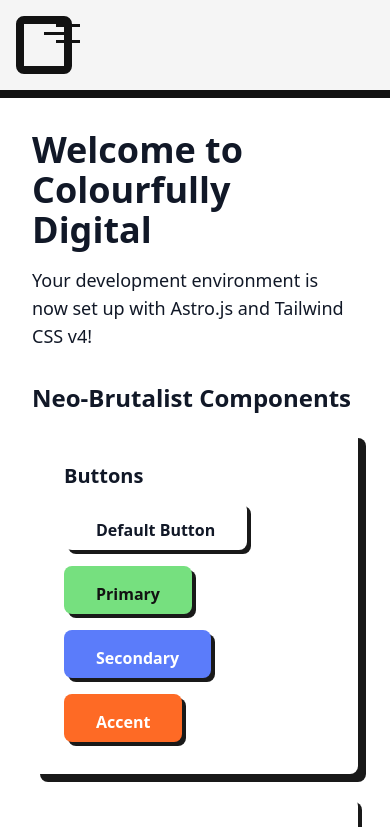
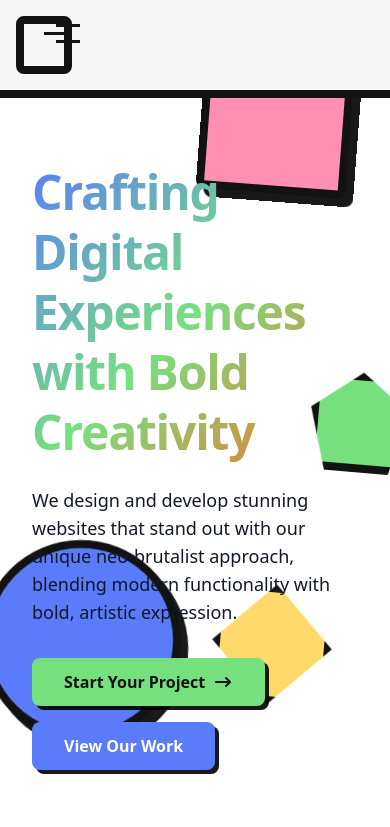
Before and after one commit to colourfullydigital/colourfully.digital, an Astro site in the folder apps/web/: page / in a window 390 px wide. Shown: the top 827 px of the page. Built offline with nearby package versions, Linux system fonts and the light colour scheme; Astro itself is replaced by a stand-in of ours.

Commit message:
CD-10 Implement hero section with colorful geometric shapes and responsive layout

```diff
--- /dev/null
+++ b/apps/web/src/components/Hero.astro
@@ -0,0 +1,156 @@
+---
+interface Props {
+  title: string;
+  subtitle: string;
+  primaryCTA: {
+    text: string;
+    href: string;
+  };
+  secondaryCTA?: {
+    text: string;
+    href: string;
+  };
+}
+
+const { title, subtitle, primaryCTA, secondaryCTA } = Astro.props;
+---
+
+<section class="hero relative py-16 lg:py-24">
+  <!-- Geometric Shapes -->
+  <div class="shapes-container absolute inset-0 left-0 right-0 w-screen" aria-hidden="true">
+    <div class="geometric-shape shape-1" />
+    <div class="geometric-shape shape-2" />
+    <div class="geometric-shape shape-3" />
+    <div class="geometric-shape shape-4" />
+  </div>
+
+  <div class="container relative z-10 mx-auto px-4 sm:px-6 lg:px-8">
+    <div class="max-w-4xl">
+      <h1 class="gradient-text mb-6 text-5xl font-black leading-tight tracking-tight md:text-6xl lg:text-7xl">
+        {title}
+      </h1>
+
+      <p class="mb-8 max-w-2xl text-lg text-text-secondary md:text-xl">
+        {subtitle}
+      </p>
+
+      <div class="flex flex-wrap gap-4">
+        <a
+          href={primaryCTA.href}
+          class="button button-primary inline-flex items-center"
+        >
+          {primaryCTA.text}
+          <svg class="ml-2 h-5 w-5" viewBox="0 0 20 20" fill="currentColor">
+            <path fill-rule="evenodd" d="M12.293 5.293a1 1 0 011.414 0l4 4a1 1 0 010 1.414l-4 4a1 1 0 01-1.414-1.414L14.586 11H3a1 1 0 110-2h11.586l-2.293-2.293a1 1 0 010-1.414z" clip-rule="evenodd" />
+          </svg>
+        </a>
+
+        {secondaryCTA && (
+          <a
+            href={secondaryCTA.href}
+            class="button button-secondary inline-flex items-center"
+          >
+            {secondaryCTA.text}
+          </a>
+        )}
+      </div>
+    </div>
+  </div>
+</section>
+
+<style>
+  .hero {
+    background-color: var(--color-white);
+    min-height: calc(90vh - 4rem);
+    display: flex;
+    align-items: center;
+    position: relative;
+    width: 100%;
+  }
+
+  .shapes-container {
+    position: absolute;
+    width: 100vw;
+    left: 50%;
+    right: 50%;
+    margin-left: -50vw;
+    margin-right: -50vw;
+    overflow: hidden;
+  }
+
+  .geometric-shape {
+    position: absolute;
+    border: var(--border-width-thick) solid var(--color-black);
+    box-shadow: var(--shadow-md);
+    opacity: 1;
+  }
+
+  .shape-1 {
+    top: -5%;
+    right: 10%;
+    width: 150px;
+    height: 150px;
+    border-radius: var(--radius-md);
+    transform: rotate(15deg);
+    animation: float 8s ease-in-out infinite;
+    background-color: var(--color-pink, #FF90B3);
+  }
+
+  .shape-2 {
+    bottom: 10%;
+    left: -5%;
+    width: 200px;
+    height: 200px;
+    border-radius: 50%;
+    animation: float 10s ease-in-out infinite;
+    background-color: var(--color-blue);
+  }
+
+  .shape-3 {
+    top: 40%;
+    right: -5%;
+    width: 100px;
+    height: 100px;
+    clip-path: polygon(50% 0%, 100% 38%, 82% 100%, 18% 100%, 0% 38%);
+    animation: float 9s ease-in-out infinite;
+    background-color: var(--color-green);
+  }
+
+  .shape-4 {
+    bottom: 15%;
+    right: 15%;
+    width: 120px;
+    height: 120px;
+    clip-path: polygon(50% 0%, 100% 50%, 50% 100%, 0% 50%);
+    animation: float 11s ease-in-out infinite;
+    background-color: var(--color-yellow);
+  }
+
+  .gradient-text {
+    background: linear-gradient(
+      135deg,
+      var(--color-blue) 0%,
+      var(--color-green) 50%,
+      var(--color-orange) 100%
+    );
+    -webkit-background-clip: text;
+    -webkit-text-fill-color: transparent;
+    background-clip: text;
+    color: transparent;
+  }
+
+  @keyframes float {
+    0%, 100% {
+      transform: translateY(0) rotate(0);
+    }
+    50% {
+      transform: translateY(-20px) rotate(5deg);
+    }
+  }
+
+  @media (prefers-reduced-motion: reduce) {
+    .geometric-shape {
+      animation: none;
+    }
+  }
+</style>
--- a/apps/web/src/pages/index.astro
+++ b/apps/web/src/pages/index.astro
@@ -1,17 +1,21 @@
 ---
 import Layout from '../layouts/Layout.astro';
+import Hero from '../components/Hero.astro';
 ---
 
 <Layout title="Welcome to Colourfully Digital">
-  <main class="max-w-4xl mx-auto px-4 py-8">
-    <div class="test-section mb-8">
-      <h1 class="text-4xl font-bold mb-4">
-        Welcome to Colourfully Digital
-      </h1>
-      <p class="text-lg mb-6">
-        Your development environment is now set up with Astro.js and Tailwind CSS v4!
-      </p>
-    </div>
+  <Hero
+    title="Crafting Digital Experiences with Bold Creativity"
+    subtitle="We design and develop stunning websites that stand out with our unique neo-brutalist approach, blending modern functionality with bold, artistic expression."
+    primaryCTA={{
+      text: "Start Your Project",
+      href: "/contact"
+    }}
+    secondaryCTA={{
+      text: "View Our Work",
+      href: "/portfolio"
+    }}
+  />
 
     <section class="mb-12">
       <h2 class="text-2xl font-bold mb-4">Neo-Brutalist Components</h2>
--- a/apps/web/src/styles/global.css
+++ b/apps/web/src/styles/global.css
@@ -8,6 +8,7 @@
   --color-orange: #FE6A25;
   --color-yellow: #FFDA6B;
   --color-blue: #5B7CFA;
+  --color-pink: #FF90B3;
   --color-black: #121212;
   --color-white: #FFFFFF;
 
```
